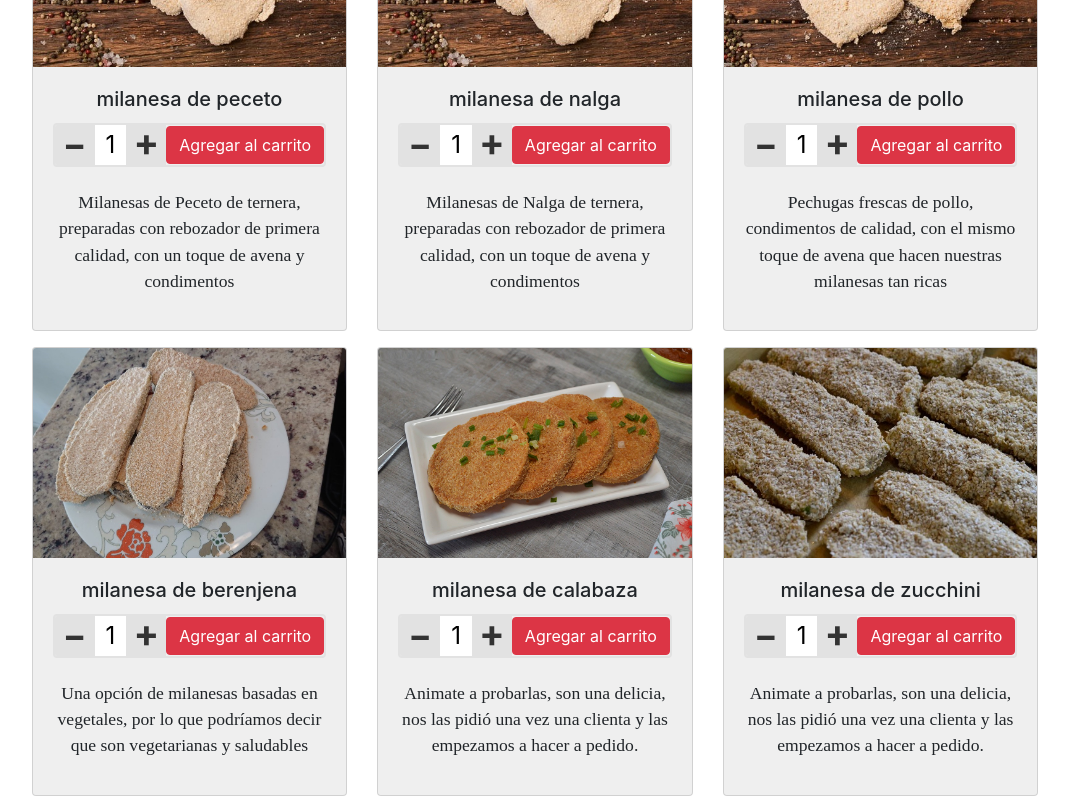
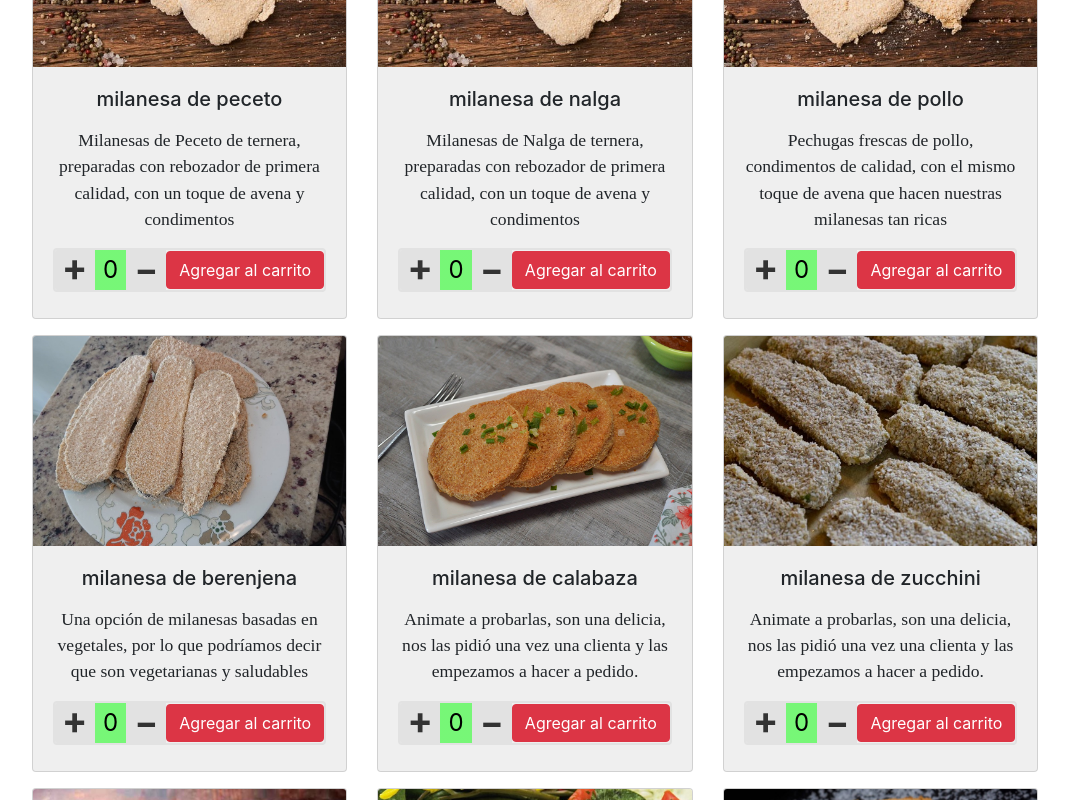
Before and after one commit to subofer/CursoReact, a React (Create React App) app: page / in a window 1280 px wide. Shown: the part 780-1580 px from the top of the page, without its empty margins (90-1159 px from the left). Built offline with nearby package versions, Linux system fonts and the light colour scheme; a web font is replaced by a local one.

Commit message:
Contador de stock, falta dividir en archivos.

```diff
--- a/src/App.js
+++ b/src/App.js
@@ -2,19 +2,21 @@ import './App.css';
 
 import Cabecera from './components/header/Header'
 import ItemListContainer from './components/itemlistcontainer/ItemListContainer'
-import {ListaProductos, EnlacesNav } from './components/values/values'
+import {EnlacesNav } from './components/values/values'
 
 
 function App() {
 return (
     <div className="App">
+
       <Cabecera
       titulo = 'La cocina de la Pipi'
-      logo = './images/logo-transparente.png'
+      logo = {process.env.PUBLIC_URL + '/images/logo-transparente.png'}
       enlaces={EnlacesNav()}
         />
         <main>
-          <ItemListContainer props = {ListaProductos()}/>
+                <ItemListContainer/>
+
         </main>
 
    </div>
--- a/src/components/header/Header.js
+++ b/src/components/header/Header.js
@@ -15,7 +15,6 @@ export default function Cabecera(props) {
    <LineaVacia col='2'/>
         <div className="col-8 border-bottom pb-1 header-logo">
             <img className="img-fluid figure-img" src={props.logo} alt={props.titulo} />
-            {console.log(props.logo)}
             <p>{props.titulo}</p>
         </div>
 
--- a/src/components/itemlistcontainer/ItemListContainer.js
+++ b/src/components/itemlistcontainer/ItemListContainer.js
@@ -1,7 +1,23 @@
-import React from 'react'
+import React, { useState, useEffect } from 'react'
+import {ListaProductos} from '../values/values'
+
 import './style.css'
+export default function ItemListContainer() {
 
-export default function ItemListContainer(props) {
+    const [ListadoProductos, SetListadoProductos] = useState([])
+
+    useEffect( () => {
+      const datos = new Promise( (resolve,reject) => {
+        setTimeout(()=>{
+          resolve(ListaProductos)
+        },2000)
+      })
+      datos.then((resuelto)=>{
+        SetListadoProductos(resuelto)
+      })
+    },[]);
+
+
  return(
     <div className="row justify-content-center py-3 mw-100">
         <div className="col-12 pb-4">
@@ -17,16 +33,20 @@ export default function ItemListContainer(props) {
                         </section>
                     </div>
                 </div>
-                <Productos listaProductos = {props.props}/>
+
+
+                {ListadoProductos.length > 0 ? <Productos listaProductos = {ListadoProductos}/> : <h2>Cargando</h2>}
+
+
             </div>
         </div>
     </div>
  )
 }
 
+
 /*Item List*/
 export function Productos(props){
-  console.log(props)
   return(
     <div className="row" id="lista_productos">
       {
@@ -39,17 +59,22 @@ export function Productos(props){
 }
 
 
+
+
 /*Item*/
 function TarjetaProducto(elemento){
+
   return (
     <div className="col-12 col-md-6 col-xl-4 d-flex align-items-stretch cartas_productos">
-      <div id={elemento.familia + elemento.variedad} className="card mt-3">
-        <img className="card-img-top" src={elemento.img} alt={elemento.nombre}/>
+      <div className="card mt-3">
+        <img className="card-img-top" src={process.env.PUBLIC_URL + elemento.img} alt={elemento.nombre}/>
         <div className="card-body">
           <h5 className="card-title">{elemento.nombre}</h5>
-          {<InputSpiner {...elemento}/>}
           <p className="card-text"></p>
           <p className="card-text">{elemento.texto}</p>
+
+            {<InputSpiner {...elemento}/>}
+
           <p className="card-text"></p>
         </div>
       </div>
@@ -58,36 +83,58 @@ function TarjetaProducto(elemento){
 }
 
 
-/*Componentes del Item*/
-function BotonAdd(elemento){
+function InputSpiner(elemento){
+  const [count, setCount] = useState(0);
+
+    useEffect( () => {
+      },[]);
+
+
+    const BotonAdd = (elemento) =>{
       return(
-    <span className="ns-btna"><button data-familia={elemento.familia} data-id={elemento.codigo}
-      type="button" className="btn btn-danger botonCompra">Agregar al carrito</button></span>
+          <span className="ns-btna">
+            <button onClick={Agregar} type="button" className="btn btn-danger botonCompra">
+              Agregar al carrito
+            </button>
+          </span>
             )
     }
 
-function BotonProducto(elemento){
-  let icon
-  (elemento.dir==="dwn")? icon = "minus" : icon = "plus"
+    const Agregar = () =>{
+      count !== 0 ? alert("Agregaste "+ count + "Kg de" + elemento.nombre ): void(0)
+    }
+
+    const BotonProducto = (elemento) => {
       return(
-    <span className="ns-btn"><a data-dir={elemento.dir}><span className={"icon-"+icon}/></a></span>
+          <span className="ns-btn"><a onClick={()=>cantidad(elemento.dir)} data-dir={elemento.dir}><span className={"icon-"+elemento.dir}/></a></span>
       )
     }
 
-function Cantidad(elemento){
+    const cantidad = (x) =>{
+      x === "minus" ? (count > 0 ? setCount(count - 1): void(0) ) : (( x === "plus" && elemento.stock - count>0) ? setCount(count + 1) : void(0))
+    }
+
+    const Contador = () => {
+
+      let porcentaje = 100-(count/elemento.stock)*100
+
+      let styles = porcentaje>0 ? {background: "linear-gradient(to right, rgba(0, 255, 0, 0.5) " + porcentaje + "%, white 0%)"} :{background: "rgba(255, 0, 0, 0.5)"}
+
       return(
-          <input id={"cantidad_" + elemento.codigo} type="text" className="pl-ns-value" value="1" maxLength="2"/>
+        <input style={styles} type="text" className="pl-ns-value" maxLength="2" defaultValue={count}/>
        )
     }
 
-function InputSpiner(elemento){
+
   return(
     <div className="botonera_productos">
       <div className="number-spinner">
-        {<BotonProducto key= {"q_" + elemento.codigo + "dwn"} dir="dwn"/>}
-        {<Cantidad      key= {"q_" + elemento.codigo + "q"  } {...elemento}/>}
-        {<BotonProducto key= {"q_" + elemento.codigo + "up" } dir="up"/>}
-        {<BotonAdd      key= {"q_" + elemento.codigo + "add"} {...elemento}/>}
+
+        {<BotonProducto dir="plus" />}
+              {<Contador/>}
+        {<BotonProducto dir="minus" />}
+              {<BotonAdd/>}
+
       </div>
     </div>
   )
--- a/src/components/values/values.js
+++ b/src/components/values/values.js
@@ -17,8 +17,9 @@ return ([{
     "nombre":"milanesa de peceto",
     "precio":630,
     "texto" : "Milanesas de Peceto de ternera, preparadas con rebozador de primera calidad, con un toque de avena y condimentos",
-    "img" : "images/productos/mila_peceto_cruda.png",
+    "img" : "/images/productos/mila_peceto_cruda.png",
     "mostrar" : true,
+    "stock":10
   },{
     "codigo":"M002",
     "familia":"milanesas",
@@ -26,8 +27,9 @@ return ([{
     "nombre":"milanesa de nalga",
     "precio":590,
     "texto" : "Milanesas de Nalga de ternera, preparadas con rebozador de primera calidad, con un toque de avena y condimentos",
-    "img" : "images/productos/mila_peceto_cruda.png",
+    "img" : "/images/productos/mila_peceto_cruda.png",
     "mostrar" : true,
+    "stock":10
   },{
     "codigo":"M003",
     "familia":"milanesas",
@@ -35,8 +37,9 @@ return ([{
     "nombre":"milanesa de pollo",
     "precio":380,
     "texto" : "Pechugas frescas de pollo, condimentos de calidad, con el mismo toque de avena que hacen nuestras milanesas tan ricas",
-    "img" : "images/productos/mila_pollo_cruda.png",
+    "img" : "/images/productos/mila_pollo_cruda.png",
     "mostrar" : true,
+    "stock":10
   },{
     "codigo":"M004",
     "familia":"milanesas",
@@ -44,8 +47,9 @@ return ([{
     "nombre":"milanesa de berenjena",
     "precio":270,
     "texto" : "Una opción de milanesas basadas en vegetales, por lo que podríamos decir que son vegetarianas y saludables",
-    "img" : "images/productos/mila_berenjena_cruda.png",
+    "img" : "/images/productos/mila_berenjena_cruda.png",
     "mostrar" : true,
+    "stock":10
   },{
     "codigo":"M005",
     "familia":"milanesas",
@@ -53,8 +57,9 @@ return ([{
     "nombre":"milanesa de calabaza",
     "precio":250,
     "texto" : "Animate a probarlas, son una delicia, nos las pidió una vez una clienta y las empezamos a hacer a pedido.",
-    "img" : "images/productos/mila_calabaza_cocida.png",
+    "img" : "/images/productos/mila_calabaza_cocida.png",
     "mostrar" : true,
+    "stock":10
   },{
     "codigo":"M006",
     "familia":"milanesas",
@@ -62,8 +67,9 @@ return ([{
     "nombre":"milanesa de zucchini",
     "precio":280,
     "texto" : "Animate a probarlas, son una delicia, nos las pidió una vez una clienta y las empezamos a hacer a pedido.",
-    "img" : "images/productos/mila_zucchini_cruda.png",
+    "img" : "/images/productos/mila_zucchini_cruda.png",
     "mostrar" : true,
+    "stock":10
   },{
     "codigo":"H001",
     "familia":"Hamburguesas",
@@ -71,8 +77,9 @@ return ([{
     "nombre":"Hamburguesa de Carne",
     "precio":320,
     "texto" : "Qué se puede decir? Clásicas hamburguesas de carne condimentadas como en casa",
-    "img" :"images/productos/ham_carne_cruda.png",
+    "img" : "/images/productos/ham_carne_cruda.png",
     "mostrar" : true,
+    "stock":10
   },{
     "codigo":"H002",
     "familia":"Hamburguesas",
@@ -80,8 +87,9 @@ return ([{
     "nombre":"Hamburguesa de pollo",
     "precio":370,
     "texto" : "Me quedé completamente sin palabras, pero te puedo decir que estan bárbaras",
-    "img" :"images/productos/ham_pollo_cocida.png",
+    "img" : "/images/productos/ham_pollo_cocida.png",
     "mostrar" : true,
+    "stock":10
   },{
     "codigo":"H003",
     "familia":"Hamburguesas",
@@ -89,8 +97,9 @@ return ([{
     "nombre":"Hamburguesa de Cerdo",
     "precio":370,
     "texto" : "Me quedé completamente sin palabras, pero te puedo decir que estan bárbaras",
-    "img" :"images/productos/ham_cerdo_cruda.png",
+    "img" : "/images/productos/ham_cerdo_cruda.png",
     "mostrar" : true,
+    "stock":10
   },{
     "codigo":"H004",
     "familia":"Hamburguesas",
@@ -98,8 +107,9 @@ return ([{
     "nombre":"Hamburguesa de Brocoli",
     "precio":150,
     "texto" : "Me quedé completamente sin palabras, pero te puedo decir que estan bárbaras",
-    "img" :"images/productos/ham_brocoli_cocida.png",
+    "img" : "/images/productos/ham_brocoli_cocida.png",
     "mostrar" : true,
+    "stock":10
   },{
     "codigo":"H005",
     "familia":"Hamburguesas",
@@ -107,8 +117,34 @@ return ([{
     "nombre":"Hamburguesa de remolacha",
     "precio":150,
     "texto" : "Me quedé completamente sin palabras, pero te puedo decir que estan bárbaras",
-    "img" :"images/productos/ham_remolacha_cruda.png",
+    "img" : "/images/productos/ham_remolacha_cruda.png",
     "mostrar" : true,
+    "stock":10
   }]
   )
 }
+
+
+
+
+
+
+
+/*
+
+const Button = props => {
+  const { kind, ...other } = props;
+  const className = kind === "primary" ? "PrimaryButton" : "SecondaryButton";
+  return <button className={className} {...other} />;
+};
+
+const App = () => {
+  return (
+    <div>
+      <Button kind="primary" onClick={() => console.log("clicked!")}>
+        Hello World!
+      </Button>
+    </div>
+  );
+};
+*/
```
Also changed, not shown: package.json (+8 -1 lines), 1 other file (tests, documents, lock files or other folders). Lines whose indentation alone changed are shown as unchanged.
